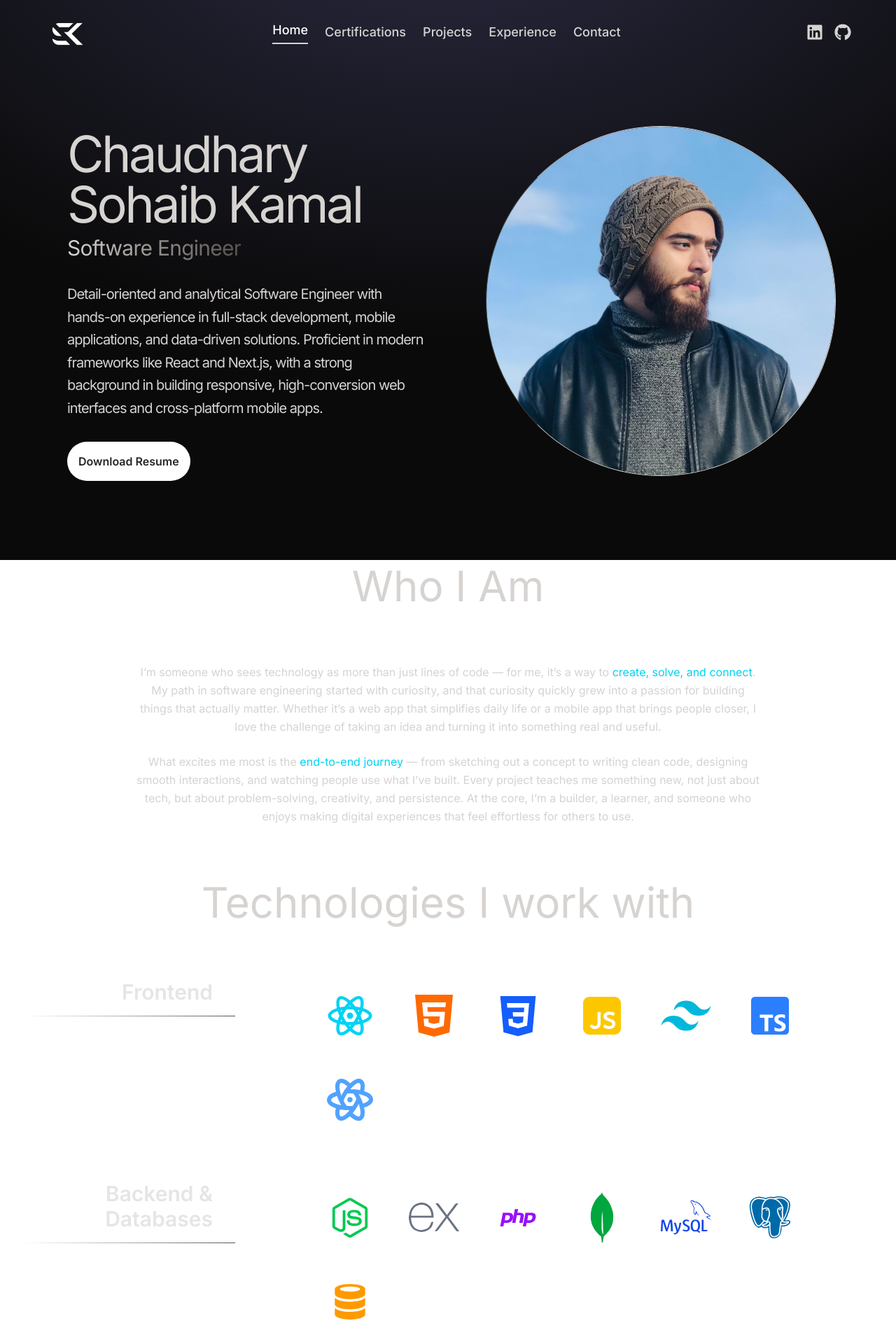
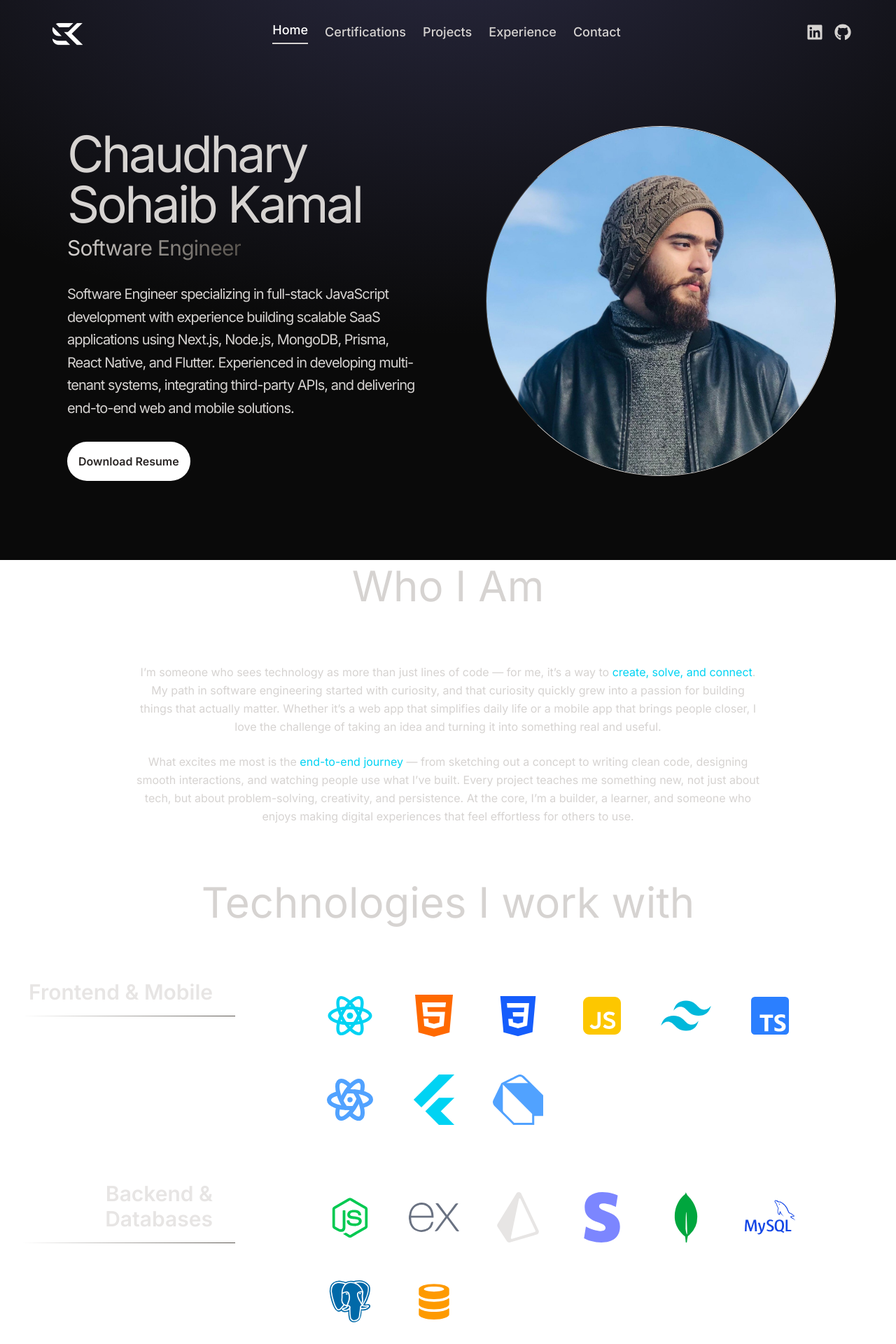
Before and after one commit to Sohaib-Kamal04/Portfolio, a React (Vite) app: page / in a window 1280 px wide. Shown: the top 1920 px of the page at 70% size. Built offline with nearby package versions, Linux system fonts and the light colour scheme.

Commit message:
Sync resume text summary/experiences, update tech stack icons, and showcase DermaVista & Crisp Cleaning at top of Projects

```diff
--- a/src/constants/index.js
+++ b/src/constants/index.js
@@ -1,5 +1,6 @@
 import Karigar from "../assets/projects/karigar.PNG";
 import CrispCleaning from "../assets/projects/crisp_cleaning.png";
+import DermaVista from "../assets/projects/dermavista.png";
 
 export const EXPERIENCES = [
   {
@@ -7,43 +8,48 @@ export const EXPERIENCES = [
     role: "Technical Lead",
     company: "Fyntryx Solutions",
     description: [
-      "Overseeing the technical roadmap and architectural decisions for high-impact software projects.",
-      "Leading cross-functional development teams, conducting code reviews, and mentoring junior engineers.",
-      "Collaborating with stakeholders to translate business requirements into scalable technical solutions.",
+      "Directed the technical roadmap for the Crisp Cleaning platform, expanding the initial project scope from a static lead-generation site into a comprehensive, multi-tenant operational management system.",
+      "Collaborated directly with international stakeholders to define business requirements, architecting complex logic such as custom customer reward tiers and timezone-aware scheduling (accommodating Daylight Saving Time).",
+      "Engineered the full development lifecycle, ensuring seamless integration between client requirements, system architecture, and final deployment.",
     ],
-    technologies: ["React", "Next.js", "Software Architecture", "Team Leadership"],
+    technologies: ["Next.js", "Node.js", "MongoDB", "Prisma", "React Native", "Flutter"],
   },
   {
     year: "Sep 2025 - Nov 2025",
     role: "Full Stack Developer",
     company: "Fyntryx Solutions",
     description: [
-      "Directed the complete development lifecycle of the \"Crisp Cleaning\" platform, managing both frontend and backend logic.",
-      "Migrated legacy web applications to Next.js, improving site performance, SEO, and scalability.",
-      "Designed and integrated robust RESTful APIs and managed database schemas for seamless data flow.",
+      "Architected a robust backend utilizing Node.js, MongoDB, and Prisma to power three distinct role-based interfaces (Admin, Customer, and Cleaner dashboards) for job tracking, assignments, and secure payouts.",
+      "Migrated the initial React architecture to Next.js, significantly improving site performance and SEO while building a responsive, high-conversion frontend.",
+      "Integrated third-party APIs to handle complex platform features, including Stripe for automated payment processing and Geoapify for precise, location-based service routing.",
     ],
-    technologies: ["React", "Next.js", "RESTful APIs", "Node.js", "Express", "Database Design"],
+    technologies: ["Next.js", "Node.js", "MongoDB", "Prisma", "Stripe", "Geoapify"],
   },
   {
     year: "June 2025 - July 2025",
     role: "Data Analyst Intern",
     company: "Systems Ltd",
     description: [
-      "Building scalable data warehouses and transforming data into insights using Power BI, leveraging Power Query for data shaping and DAX for advanced analytics.",
-      "Streamlined ETL workflows by integrating automated data validation procedures, ensuring accurate reporting and timely availability of business intelligence dashboards to stakeholders.",
-      "Consolidated diverse data sources into unified models, applying SQL queries and automation scripts to boost data integrity and streamline business analysis processes for enterprise clients.",
+      "Built scalable data warehouses and streamlined automated ETL workflows using Power BI, SQL, and DAX to deliver accurate business intelligence dashboards for enterprise clients.",
     ],
-    technologies: ["Power BI", "Power Query", "DAX", "SQL", "ETL", "Data Modeling"],
+    technologies: ["Power BI", "SQL", "DAX", "Power Query", "ETL"],
   },
 ];
 
 export const PROJECTS = [
   {
+    title: "DermaVista",
+    image: DermaVista,
+    description:
+      "A 100% offline edge-computing AI diagnostic system using a quantized MobileNetV3 CNN, executing heavy 4D tensor mathematics on background Dart Isolates to prevent main-thread UI blocking, resolving critical GPU memory exhaustion, and building a Pre-Inference Gatekeeper using Google ML Kit.",
+    technologies: ["Flutter", "Dart", "TensorFlow Lite", "Python", "Google ML Kit"],
+  },
+  {
     title: "Crisp Cleaning",
     image: CrispCleaning,
     description:
-      "A professional cleaning services platform managing both frontend interface and backend workflows, integrated with automated schedules, booking options, and optimized performance.",
-    technologies: ["React", "Next.js", "RESTful APIs", "Node.js", "Express", "SQL/NoSQL"],
+      "A comprehensive, multi-tenant operational SaaS management system migrated to Next.js, incorporating role-based interfaces, timezone-aware scheduling, Stripe automation, and precise Geoapify service routing.",
+    technologies: ["Next.js", "Node.js", "MongoDB", "Prisma", "Stripe", "Geoapify"],
     live: "https://www.crispcleaning.com.au/",
   },
   {
@@ -51,7 +57,7 @@ export const PROJECTS = [
     image: Karigar,
     description:
       "A platform that connects customers with verified service providers and material suppliers in Pakistan, offering an easy way to book skilled workers and purchase construction materials.",
-    technologies: ["HTML", "CSS", "JavaScript", "PHP", "MySQL"],
+    technologies: ["HTML", "CSS", "JavaScript", "MySQL"],
   },
 ];
 
--- a/src/pages/About.jsx
+++ b/src/pages/About.jsx
@@ -5,7 +5,6 @@ import {
   DiDocker,
   DiNodejsSmall,
   DiNpm,
-  DiPhp,
   DiReact,
   DiDatabase,
 } from "react-icons/di";
@@ -23,6 +22,11 @@ import {
   SiMysql,
   SiVite,
   SiCplusplus,
+  SiPrisma,
+  SiStripe,
+  SiFlutter,
+  SiDart,
+  SiTensorflow,
 } from "react-icons/si";
 import { TbBrandReactNative } from "react-icons/tb";
 import { VscVscode } from "react-icons/vsc";
@@ -67,7 +71,7 @@ const iconVariants = {
 const About = () => {
   const techCategories = [
     {
-      title: "Frontend",
+      title: "Frontend & Mobile",
       technologies: [
         {
           icon: (
@@ -109,6 +113,18 @@ const About = () => {
           ),
           name: "React Native",
         },
+        {
+          icon: (
+            <SiFlutter className="text-4xl lg:text-7xl text-cyan-400" />
+          ),
+          name: "Flutter",
+        },
+        {
+          icon: (
+            <SiDart className="text-4xl lg:text-7xl text-blue-400" />
+          ),
+          name: "Dart",
+        },
       ],
     },
     {
@@ -125,8 +141,12 @@ const About = () => {
           name: "Express",
         },
         {
-          icon: <DiPhp className="text-4xl lg:text-7xl text-purple-600" />,
-          name: "PHP",
+          icon: <SiPrisma className="text-4xl lg:text-7xl text-stone-200" />,
+          name: "Prisma",
+        },
+        {
+          icon: <SiStripe className="text-4xl lg:text-7xl text-indigo-400" />,
+          name: "Stripe",
         },
         {
           icon: <SiMongodb className="text-4xl lg:text-7xl text-green-600" />,
@@ -175,6 +195,10 @@ const About = () => {
         {
           icon: <FaJava className="text-4xl lg:text-7xl text-red-500" />,
           name: "Java",
+        },
+        {
+          icon: <SiTensorflow className="text-4xl lg:text-7xl text-orange-500" />,
+          name: "TensorFlow",
         },
         {
           icon: <DiDocker className="text-4xl lg:text-7xl text-blue-400" />,
--- a/src/pages/Home.jsx
+++ b/src/pages/Home.jsx
@@ -53,7 +53,7 @@ const Home = () => {
             <motion.p
               variants={childVariants}
               className="my-2 max-w-lg py-6 text-xl leading-relaxed tracking-tighter">
-              Detail-oriented and analytical Software Engineer with hands-on experience in full-stack development, mobile applications, and data-driven solutions. Proficient in modern frameworks like React and Next.js, with a strong background in building responsive, high-conversion web interfaces and cross-platform mobile apps.
+              Software Engineer specializing in full-stack JavaScript development with experience building scalable SaaS applications using Next.js, Node.js, MongoDB, Prisma, React Native, and Flutter. Experienced in developing multi-tenant systems, integrating third-party APIs, and delivering end-to-end web and mobile solutions.
             </motion.p>
             <motion.a
               variants={childVariants}
```
Also changed, not shown: src/assets/projects/dermavista.png (added).
